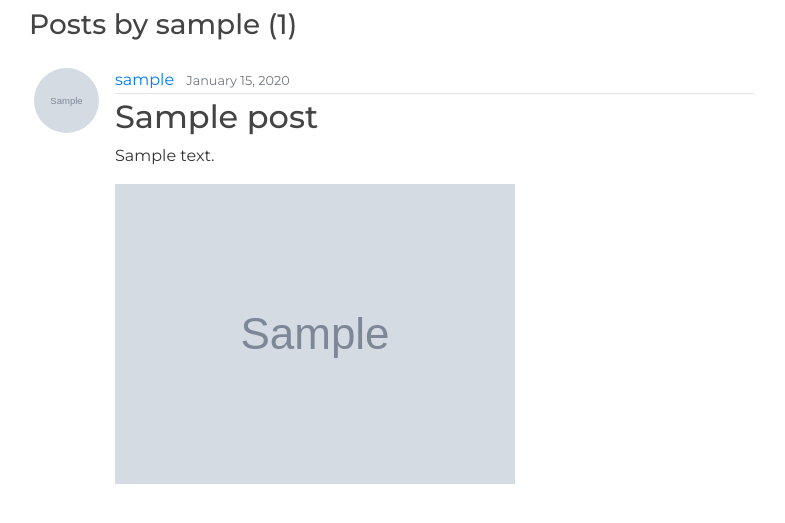
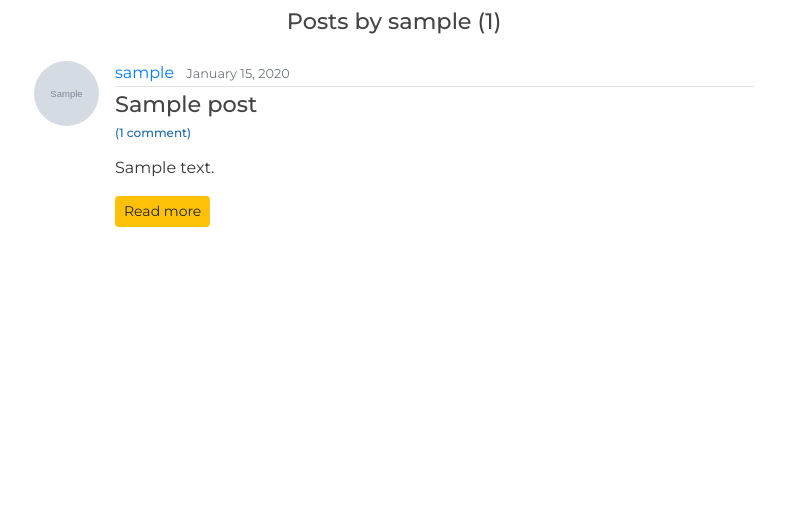
Before and after one commit to GBrachetta/new-blog, a Django app: a page that uses blog/templates/blog/user_posts.html in a window 1280 px wide. Shown: the part 72-595 px from the top of the page, without its empty margins (246-1031 px from the left). Run offline with Django 3.2, Linux system fonts and the light colour scheme; tables that the repository leaves empty hold one stand-in row (values such as "Sample post"); grey boxes marked "Sample" are stand-in pictures.

Commit message:
Added comment count logic

```diff
--- a/blog/templates/blog/user_posts.html
+++ b/blog/templates/blog/user_posts.html
@@ -1,10 +1,12 @@
 {% extends 'blog/base.html' %}
-
+{% block title %}
+user posts
+{% endblock title %}
 {% block content %}
 <div class="overlay"></div>
 <div class="row justify-content-center">
-    <div class="col-md-8">
-        <h3 class="mb-3">Posts by {{ view.kwargs.username }} ({{ page_obj.paginator.count }})</h3>
+    <div class="col-md-8 text-center">
+        <h3 class="mb-3 posts-by">Posts by {{ view.kwargs.username }} ({{ page_obj.paginator.count }})</h3>
     </div>
 </div>
 {% for post in posts %}
@@ -16,32 +18,28 @@
                 <a class="mr-2" href="{% url 'user-posts' post.author.username %}">{{ post.author }}</a>
                 <small class="text-muted">{{ post.date_posted|date:"F d, Y" }}</small>
             </div>
-            <h2><a class="article-title" href="{% url 'post-detail' post.pk %}">{{ post.title }}</a></h2>
-            <p class="article-content">{{ post.content }}</p>
-            {% if post.image %}
-            <img class="img-fluid" src="{{ post.image.url }}" alt="">
-            {% endif %}
+            <h3 class="post-title">{{ post.title }}
+                <p class="comments-title mt-2">
+                    {% if post.comments.count == 0 %}
+                    (No comments yet)
+                    {% elif post.comments.count == 1 %}
+                    ({{ post.comments.count}}
+                    comment)
+                    {% else %}
+                    ({{ post.comments.count }}
+                    comments)
+                    {% endif %}
+                </p>
+            </h3>
+            <p class="article-content">{{ post.content|truncatewords:20 }}</p>
+            <span><a class="btn btn-sm btn-warning" href="{% url 'post-detail' post.pk %}">Read more</a></span>
         </div>
     </article>
 </div>
 {% endfor %}
 {% if is_paginated %}
-{% if page_obj.has_previous %}
-<a class="btn btn-outline-info mb-4" href="?page=1">First</a>
+{% include 'blog/includes/pagination.html' %}
 {% endif %}
 
-{% for num in page_obj.paginator.page_range %}
-{% if page_obj.number == num %}
-<a class="btn btn-info mb-4" href="?page={{ num }}">{{ num }}</a>
-{% elif num > page_obj.number|add:'-2' and num < page_obj.number|add:'2' %}
-<a class="btn btn-outline-info mb-4" href="?page={{ num }}">{{ num }}</a>
-{% endif %}
-{% endfor %}
-
-{% if page_obj.has_next %}
-<a class="btn btn-outline-info mb-4" href="?page={{ page_obj.paginator.num_pages }}">Last</a>
-{% endif %}
-
-{% endif %}
 
 {% endblock content %}
```
Also changed, not shown: blog/templates/blog/blog.html (+23 -7 lines).
